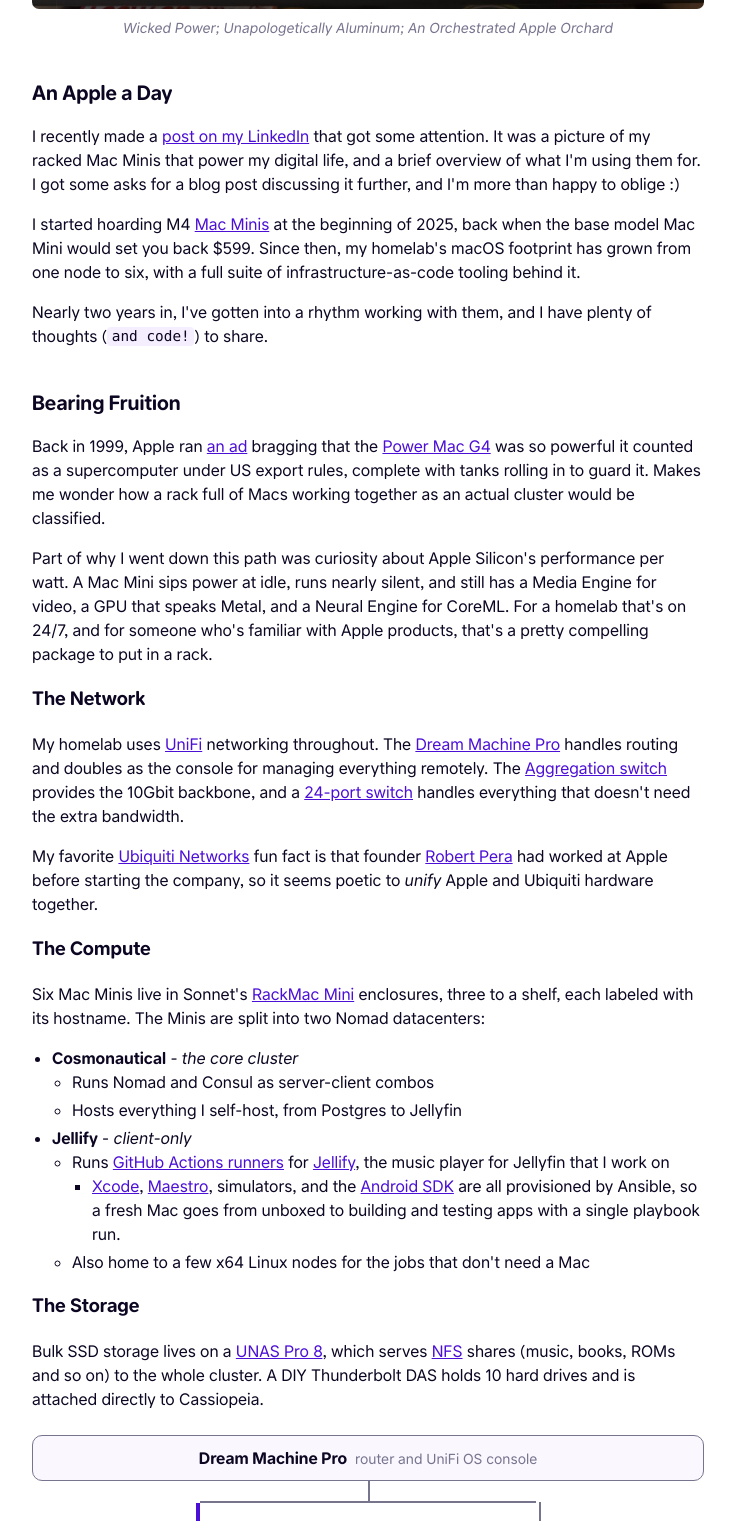
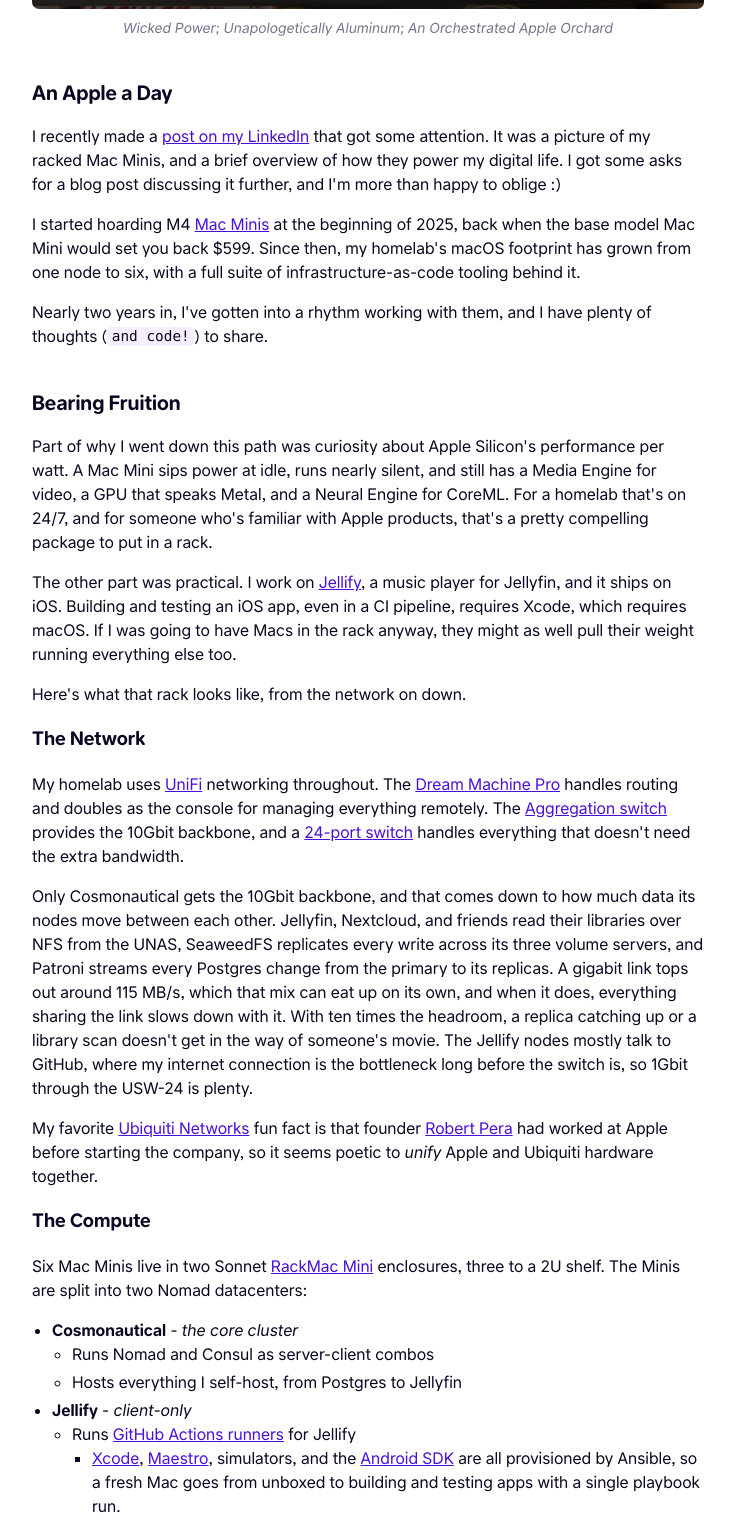
Before and after one commit to anultravioletaurora/Website, an Astro site: page /blog/2026-11-20 in a window 1280 px wide. Shown: the part 930-2451 px from the top of the page, without its empty margins (272-1007 px from the left). Built offline with nearby package versions, Linux system fonts and the light colour scheme; Astro itself is replaced by a stand-in of ours.

Commit message:
fix: improve clarity and flow in blog post narrative

```diff
--- a/src/content/blog/2026-11-20.mdx
+++ b/src/content/blog/2026-11-20.mdx
@@ -28,9 +28,9 @@ import ReleaseNotesPipeline from '@/components/ReleaseNotesPipeline.astro'
 
 I recently made a
 [post on my LinkedIn](https://www.linkedin.com/posts/violet-caulfield-0a422b132_homelab-mac-jellyfin-share-7528837465164447744-ig4e/)
-that got some attention. It was a picture of my racked Mac Minis that power my digital life, and a
-brief overview of what I'm using them for. I got some asks for a blog post discussing it further,
-and I'm more than happy to oblige :)
+that got some attention. It was a picture of my racked Mac Minis, and a brief overview of how they
+power my digital life. I got some asks for a blog post discussing it further, and I'm more than
+happy to oblige :)
 
 I started hoarding M4 [Mac Minis](https://www.apple.com/mac-mini/) at the beginning of 2025, back
 when the base model Mac Mini would set you back $599. Since then, my homelab's macOS footprint has
@@ -41,15 +41,17 @@ Nearly two years in, I've gotten into a rhythm working with them, and I have ple
 
 ## Bearing Fruition
 
-Back in 1999, Apple ran [an ad](https://www.youtube.com/watch?v=OoxvLq0dFvw) bragging that the
-[Power Mac G4](https://en.wikipedia.org/wiki/Power_Mac_G4) was so powerful it counted as a
-supercomputer under US export rules, complete with tanks rolling in to guard it. Makes me wonder how
-a rack full of Macs working together as an actual cluster would be classified.
-
 Part of why I went down this path was curiosity about Apple Silicon's performance per watt. A Mac
 Mini sips power at idle, runs nearly silent, and still has a Media Engine for video, a GPU that
 speaks Metal, and a Neural Engine for CoreML. For a homelab that's on 24/7, and for someone who's
 familiar with Apple products, that's a pretty compelling package to put in a rack.
+
+The other part was practical. I work on [Jellify](https://jellify.app), a music player for Jellyfin,
+and it ships on iOS. Building and testing an iOS app, even in a CI pipeline, requires Xcode, which
+requires macOS. If I was going to have Macs in the rack anyway, they might as well pull their weight
+running everything else too.
+
+Here's what that rack looks like, from the network on down.
 
 ### The Network
 
@@ -60,15 +62,23 @@ console for managing everything remotely. The
 backbone, and a [24-port switch](https://store.ui.com/us/en/products/usw-24) handles everything that
 doesn't need the extra bandwidth.
 
+Only Cosmonautical gets the 10Gbit backbone, and that comes down to how much data its nodes move
+between each other. Jellyfin, Nextcloud, and friends read their libraries over NFS from the UNAS,
+SeaweedFS replicates every write across its three volume servers, and Patroni streams every Postgres
+change from the primary to its replicas. A gigabit link tops out around 115 MB/s, which that mix can
+eat up on its own, and when it does, everything sharing the link slows down with it. With ten times
+the headroom, a replica catching up or a library scan doesn't get in the way of someone's movie. The
+Jellify nodes mostly talk to GitHub, where my internet connection is the bottleneck long before the
+switch is, so 1Gbit through the USW-24 is plenty.
+
 My favorite [Ubiquiti Networks](https://en.wikipedia.org/wiki/Ubiquiti) fun fact is that founder
 [Robert Pera](https://en.wikipedia.org/wiki/Robert_Pera) had worked at Apple before starting the
 company, so it seems poetic to _unify_ Apple and Ubiquiti hardware together.
 
 ### The Compute
 
-Six Mac Minis live in Sonnet's [RackMac Mini](https://www.sonnettech.com/product/rackmacmini.html)
-enclosures, three to a shelf, each labeled with its hostname. The Minis are split into two Nomad
-datacenters:
+Six Mac Minis live in two Sonnet [RackMac Mini](https://www.sonnettech.com/product/rackmacmini.html)
+enclosures, three to a 2U shelf. The Minis are split into two Nomad datacenters:
 
 - **Cosmonautical** - _the core cluster_
   - Runs Nomad and Consul as server-client combos
@@ -76,12 +86,17 @@ datacenters:
 - **Jellify** - _client-only_
   - Runs
     [GitHub Actions runners](https://docs.github.com/en/actions/hosting-your-own-runners/managing-self-hosted-runners/about-self-hosted-runners)
-    for [Jellify](https://jellify.app), the music player for Jellyfin that I work on
+    for Jellify
     - [Xcode](https://developer.apple.com/xcode/), [Maestro](https://maestro.mobile.dev),
       simulators, and the [Android SDK](https://developer.android.com/studio) are all provisioned by
       Ansible, so a fresh Mac goes from unboxed to building and testing apps with a single playbook
       run.
   - Also home to a few x64 Linux nodes for the jobs that don't need a Mac
+
+Back in 1999, Apple ran [an ad](https://www.youtube.com/watch?v=OoxvLq0dFvw) bragging that the
+[Power Mac G4](https://en.wikipedia.org/wiki/Power_Mac_G4) was so powerful it counted as a
+supercomputer under US export rules, complete with tanks rolling in to guard it. Makes me wonder how
+this rack full of Macs working together as an actual cluster would be classified.
 
 ### The Storage
 
```
